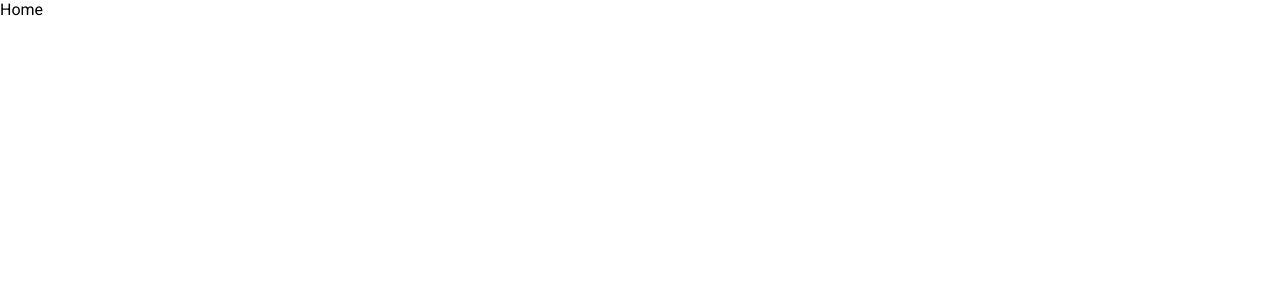
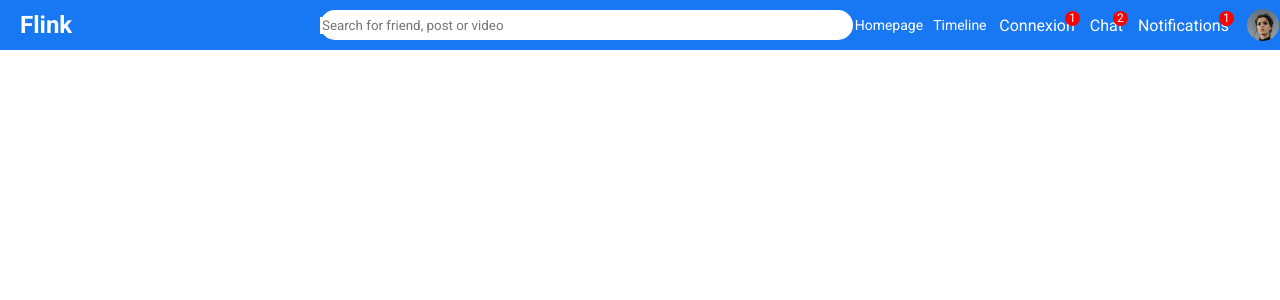
Before and after one commit to MaryelN/Flink, a React (Create React App) app in the folder flink/: page / in a window 1280 px wide. Shown: the top 300 px of the page. Built offline with nearby package versions, Linux system fonts and the light colour scheme.

Commit message:
install material ui

```diff
--- a/flink/src/pages/home/Home.jsx
+++ b/flink/src/pages/home/Home.jsx
@@ -1,7 +1,8 @@
+import Topbar from '../../components/topbar/Topbar';
 import './home.css';
 
 export default function Home() {
   return (
-    <div>Home</div>
+    <div><Topbar/></div>
   )
 }
```
Also changed, not shown: flink/package.json (+17 -6 lines), 1 other file (tests, documents, lock files or other folders).
